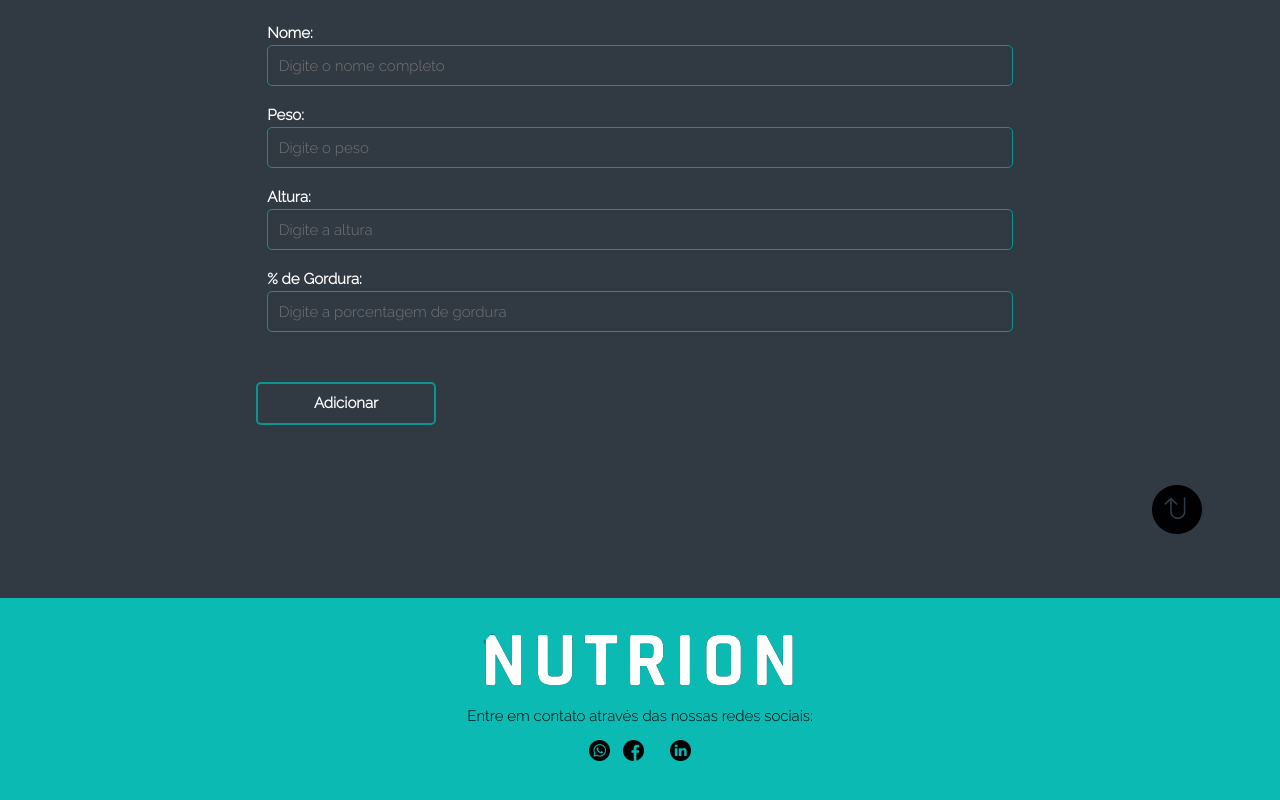
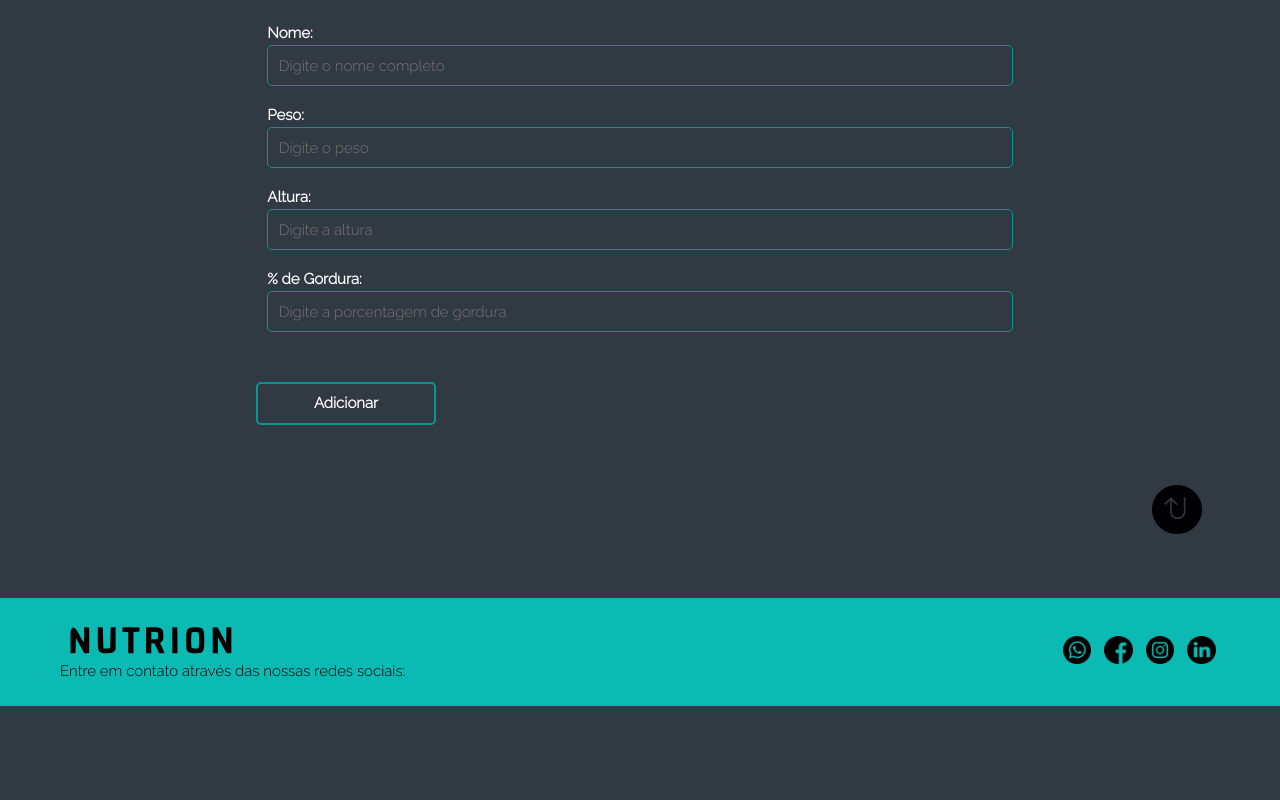
Before and after one commit to Rafa-Denlavor/nutrion, a plain HTML site: page assets/painel/painel.html in a window 1280 px wide. Shown: the part 742-1542 px from the top of the page. After the commit the page ends 1448 px from the top, so only its background shows below. Drawn offline with Linux system fonts and the light colour scheme.

Commit message:
fix/new layout footer

```diff
--- a/assets/painel/css/rodape/redesocial-imagem.css
+++ b/assets/painel/css/rodape/redesocial-imagem.css
@@ -1,4 +1,4 @@
 .redeSocial__imagem {
     padding: 1rem 0.3rem;
-    width: 2rem;
+    width: 2.5rem;
 }
--- /dev/null
+++ b/assets/painel/css/rodape/rodape-logo.css
@@ -0,0 +1,3 @@
+.rodape__logo {
+   width: 12em;
+}
--- a/assets/painel/css/rodape/rodape.css
+++ b/assets/painel/css/rodape/rodape.css
@@ -1,7 +1,7 @@
 #rodape {
     align-items: center;
     background-color: var(--rodape-background);
+    justify-content: space-between;
     display: flex;
-    flex-direction: column;
     padding: 1.5rem 4rem;
 }
--- a/assets/painel/painel.html
+++ b/assets/painel/painel.html
@@ -36,15 +36,16 @@
 		<link rel="stylesheet" href="css/formulario/formulario-container.css">
 		<link rel="stylesheet" href="css/formulario/formulario-rotulo.css">
 		<link rel="stylesheet" href="css/formulario/formulario-botao.css">
-		<!--RODAPE-->
-		<link rel="stylesheet" href="css/rodape/rodape.css">
-		<link rel="stylesheet" href="css/rodape/redesocial-paragrafo.css">
-		<link rel="stylesheet" href="css/rodape/redesocial-imagem.css">
-		<link rel="stylesheet" href="css/rodape/redesocial-link.css">
 		<!--RETORNA-AO-INICIO-->
 		<link rel="stylesheet" href="css/retornaAoInicio/retornaAoInicio-container.css">
 		<link rel="stylesheet" href="css/retornaAoInicio/retornaAoInicio-imagem.css">
 		<link rel="stylesheet" href="css/retornaAoInicio/retornaAoInicio-paragrafo.css">
+		<!--RODAPE-->
+		<link rel="stylesheet" href="css/rodape/rodape.css">
+		<link rel="stylesheet" href="css/rodape/rodape-logo.css">
+		<link rel="stylesheet" href="css/rodape/redesocial-paragrafo.css">
+		<link rel="stylesheet" href="css/rodape/redesocial-imagem.css">
+		<link rel="stylesheet" href="css/rodape/redesocial-link.css">
 	</head>
 	<body class="corpo__background">
 
@@ -186,10 +187,12 @@
 			</section>
 		</main>
 		<footer id=rodape>
-			<picture>
-				<img src="img/nutrion.png" alt="" class="rodape__imagem">
-			</picture>
+			<div>
+				<picture>
+					<img src="img/nutrion-preto.svg" alt="" class="rodape__logo">
+				</picture>
 			<p class="redeSocial__paragrafo">Entre em contato através das nossas redes sociais:</p>
+			</div>
 			<div class=redeSocial>
 				<a href="tel:+5511960307271" target="_blank" rel="external" class="redeSocial__link">
 				  <img src="img/whatsapp.png" alt="" class="redeSocial__imagem">
@@ -198,7 +201,7 @@
 				  <img src="img/facebook.png" alt="" class="redeSocial__imagem">
 				</a>
 				<a href="#" target="_blank" rel="external" class="redeSocial__link">
-				  <img src=img/instagram.png" alt="" class="redeSocial__imagem">
+				  <img src="img/instagram.png" alt="" class="redeSocial__imagem">
 				</a>
 				<a href="#" target="_blank" rel="external" class="redeSocial__link">
 					<img src="img/linkedin.png" alt="" class="redeSocial__imagem">
```
Also changed, not shown: assets/painel/img/nutrion-preto.svg (added).
